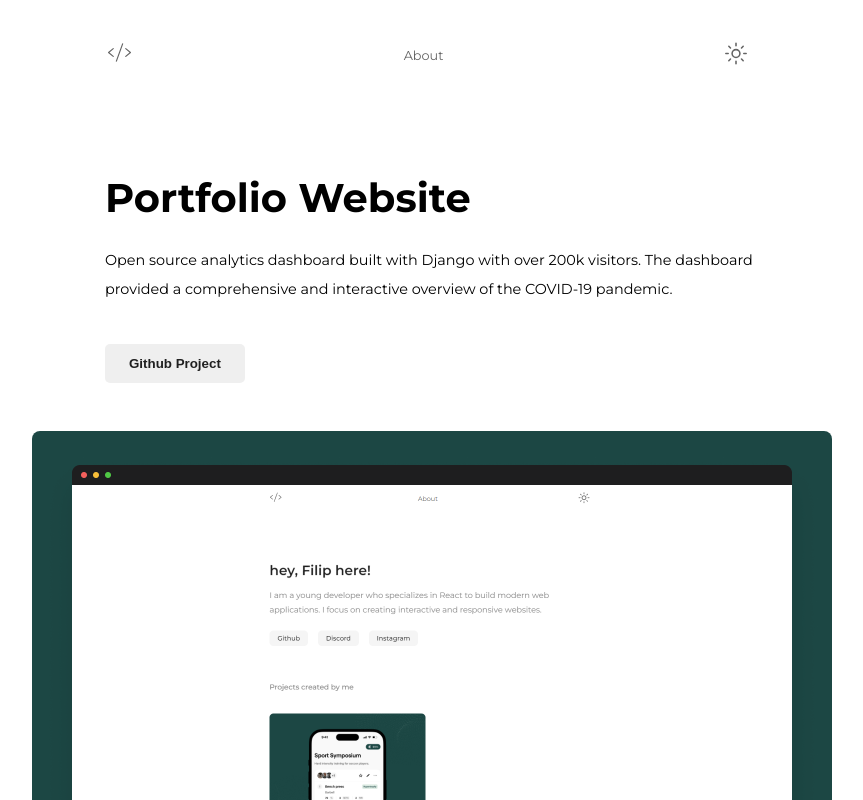
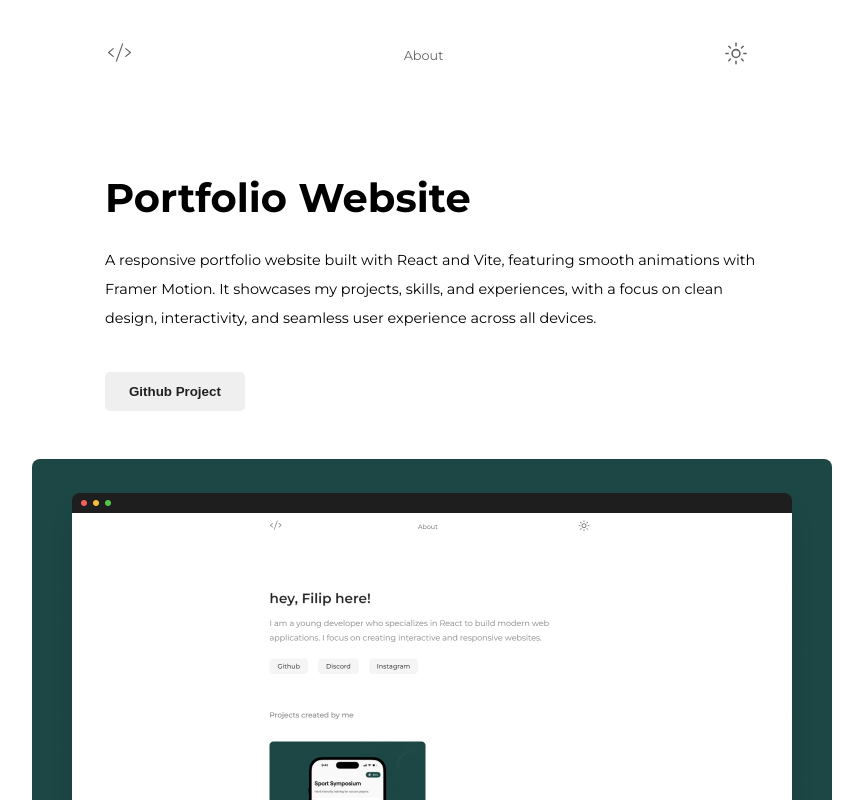
Before and after one commit to YoFilip/PortfolioWebsite, a React (Vite) app: page / in a window 1280 px wide. Both pictures are taken after a click on the picture 471 px from the left and 602 px from the top of the page. Shown: the top 800 px of the page, without its empty margins (208-1071 px from the left). Built offline with nearby package versions, Linux system fonts and the light colour scheme.

Commit message:
deploy commit

```diff
--- a/src/components/Hero/Hero.jsx
+++ b/src/components/Hero/Hero.jsx
@@ -6,7 +6,6 @@ import Projects from "./Projects";
 
 const Hero = ({ isDarkMode, setActiveComponent }) => {
   const darkModeClass = isDarkMode ? styles.dark : "";
-  const [hoveredBlog, setHoveredBlog] = useState(null);
 
   const textVariants = {
     hidden: { opacity: 0, y: 30 },
@@ -48,7 +47,7 @@ const Hero = ({ isDarkMode, setActiveComponent }) => {
         darkModeClass={darkModeClass}
         textVariantsWithDelay={textVariantsWithDelay}
         imageVariants={imageVariants}
-        setActiveComponent={setActiveComponent} // Przekazanie setActiveComponent
+        setActiveComponent={setActiveComponent}
       />
     </section>
   );
--- a/src/components/Hero/HeroLinks.jsx
+++ b/src/components/Hero/HeroLinks.jsx
@@ -14,7 +14,7 @@ const HeroLinks = ({ darkModeClass, textVariantsWithDelay }) => {
         Github
       </motion.a>
       <motion.a
-        href="https://discord.gg/6cACPgUY"
+        href="https://discord.gg/WPY4GMu4"
         className={`${styles.socialButton} ${darkModeClass}`}
         initial="hidden"
         animate="visible"
--- a/src/components/Hero/Projects.jsx
+++ b/src/components/Hero/Projects.jsx
@@ -34,7 +34,7 @@ const Projects = ({
             variants={imageVariants}
             whileHover={{ scale: 1.05 }}
             whileTap={{ scale: 1.05 }}
-            onClick={handleImageClick} // Przypisanie handleImageClick
+            onClick={handleImageClick}
           />
           <motion.h3
             className={styles.projectTitle}
--- a/src/components/Projects/Project.module.css
+++ b/src/components/Projects/Project.module.css
@@ -1,7 +1,5 @@
 .projectSection {
     padding: 2rem 3rem;
-    background-color: none;
-
 }
 
 .dark .projectSection {
@@ -13,7 +11,6 @@
     font-size: 2.5rem;
     font-weight: 700;
     margin: 2rem 0 1rem 0;
-
 }
 
 .dark .projectTitle {
@@ -25,7 +22,6 @@
     font-weight: 600;
     margin: 2rem 0 1rem 0;
 }
-
 
 .projectContainer {
     text-align: left;
@@ -81,7 +77,6 @@
 
 .projectImage {
     width: 100%;
-
     border-radius: 8px;
 }
 
--- a/src/components/Projects/ProjectOverview.jsx
+++ b/src/components/Projects/ProjectOverview.jsx
@@ -18,14 +18,17 @@ const ProjectOverview = ({ isDarkMode }) => {
         <motion.p
           className={styles.projectContent}
           variants={textVariantsWithDelay}>
-          Open source analytics dashboard built with Django with over 200k
-          visitors. The dashboard provided a comprehensive and interactive
-          overview of the COVID-19 pandemic.
+          A responsive portfolio website built with React and Vite, featuring
+          smooth animations with Framer Motion. It showcases my projects,
+          skills, and experiences, with a focus on clean design, interactivity,
+          and seamless user experience across all devices.
         </motion.p>
         <motion.button
           className={`${styles.projectButton} ${darkModeClass}`}
           variants={textVariantsWithDelay}
-          onClick={() => window.open("https://yourprojectlink.com", "_blank")}>
+          onClick={() =>
+            window.open("https://github.com/YoFilip/PortfolioWebsite", "_blank")
+          }>
           Github Project
         </motion.button>
         <ProjectMainImages isDarkMode={isDarkMode} imageIndex={0} />
--- a/vite.config.js
+++ b/vite.config.js
@@ -4,4 +4,5 @@ import react from '@vitejs/plugin-react'
 // https://vitejs.dev/config/
 export default defineConfig({
   plugins: [react()],
+  base: '/PortfolioWebsite/ ',
 })
```
